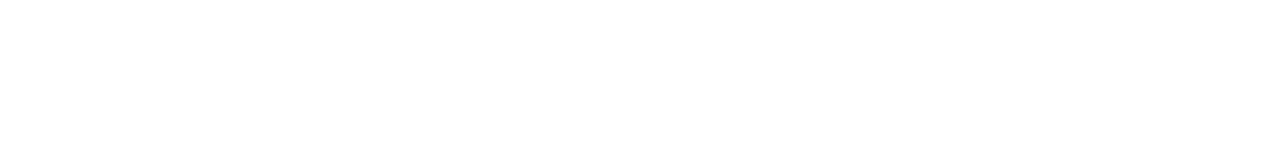
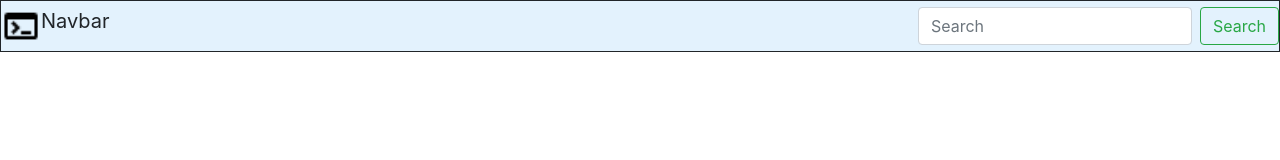
Before and after one commit to JuanP1982/FrontEndExercicios, a plain HTML site: page ProjetoFinal/index.html in a window 1280 px wide. Drawn offline with nearby package versions, Linux system fonts and the light colour scheme.

Commit message:
Ajustes basicos

```diff
--- a/ProjetoFinal/Styles/style.css
+++ b/ProjetoFinal/Styles/style.css
@@ -3,3 +3,9 @@
     margin: 0;
     box-sizing: border-box;
 }
+
+nav{
+    display: flex;
+    border: 1px solid;
+    justify-content: space-between;
+}
--- a/ProjetoFinal/index.html
+++ b/ProjetoFinal/index.html
@@ -8,7 +8,14 @@
     <link rel="stylesheet" href="./Styles/style.css">
 </head>
 <body>
-
+    <header><nav class="<nav class="navbar navbar-light" style="background-color: #e3f2fd;">
+        <a class="navbar-brand" ><img src="./Assets/terminal_FILL0_wght400_GRAD0_opsz24.png" width="40" height="40" class="d-inline-block align-top" alt="">Navbar</a>
+        <form class="form-inline">
+          <input class="form-control mr-sm-2" type="search" placeholder="Search" aria-label="Search">
+          <button class="btn btn-outline-success my-2 my-sm-0" type="submit">Search</button>
+        </form>
+      </nav> </header>
+    <img>
     <script src="./Scripts/script.js"></script>
     <script src="https://cdn.jsdelivr.net/npm/bootstrap@5.3.3/dist/js/bootstrap.bundle.min.js" integrity="sha384-YvpcrYf0tY3lHB60NNkmXc5s9fDVZLESaAA55NDzOxhy9GkcIdslK1eN7N6jIeHz" crossorigin="anonymous"></script>
 </body>
```
Also changed, not shown: ProjetoFinal/Assets/icons8_code_2.svg (deleted), ProjetoFinal/Assets/icons8_search_2.svg (deleted), ProjetoFinal/Assets/terminal_FILL0_wght400_GRAD0_opsz24.png (added).
